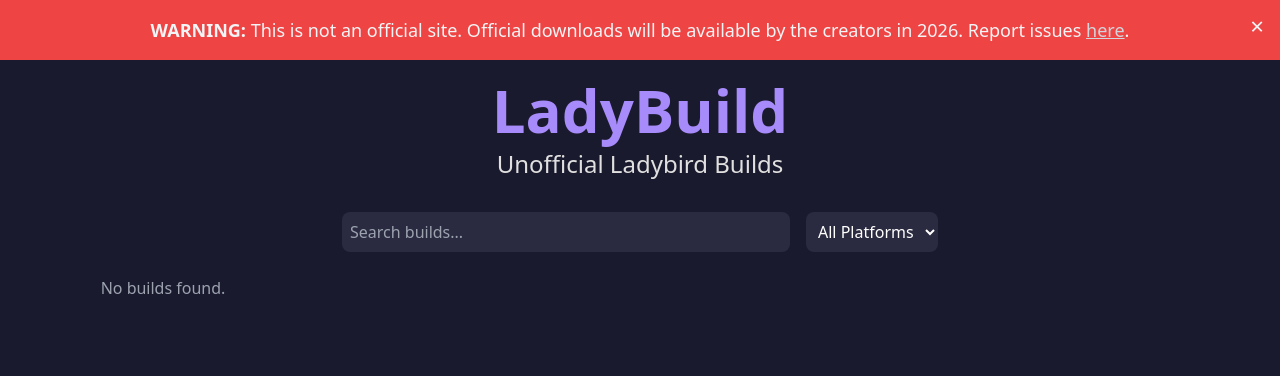
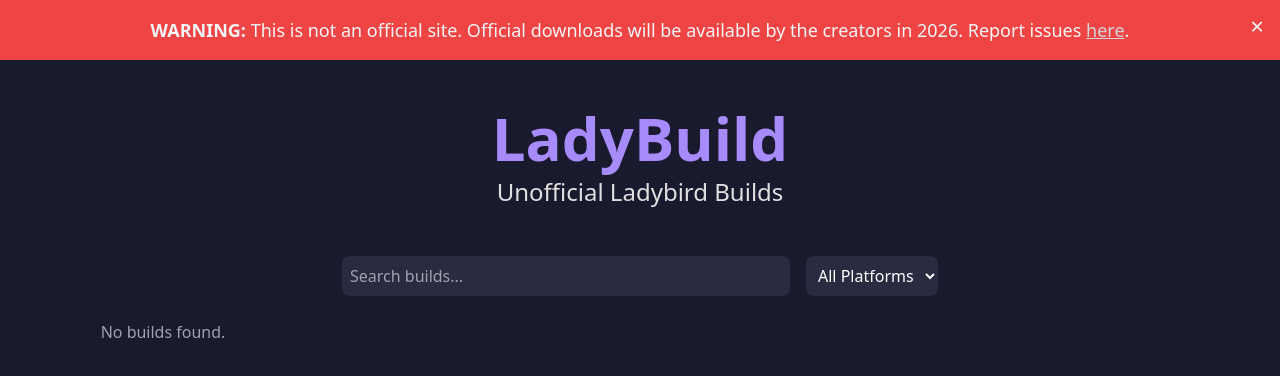
Before and after one commit to AbstractMelon/Ladybuild, a website: page src/public/index.html in a window 1280 px wide. Drawn offline with nearby package versions, Linux system fonts and the light colour scheme; no server answers.

Commit message:
header fix

```diff
--- a/src/public/index.html
+++ b/src/public/index.html
@@ -20,7 +20,7 @@
         background-color: #3a3a50;
       }
       .banner {
-        position: fixed;
+        position: relative;
         top: 0;
         left: 0;
         right: 0;
@@ -69,12 +69,12 @@
         &times;
       </button>
     </div>
-    <div class="container mx-auto p-4 mt-16">
-      <header class="text-center mb-8">
-        <h1 class="text-6xl font-bold text-purple-400">LadyBuild</h1>
-        <p class="text-2xl mt-2">Unofficial Ladybird Builds</p>
-      </header>
+    <header class="text-center py-8">
+      <h1 class="text-6xl font-bold text-purple-400">LadyBuild</h1>
+      <p class="text-2xl mt-2">Unofficial Ladybird Builds</p>
+    </header>
 
+    <div class="container mx-auto p-4">
       <main>
         <div class="flex justify-center space-x-4 mb-6">
           <input
```
